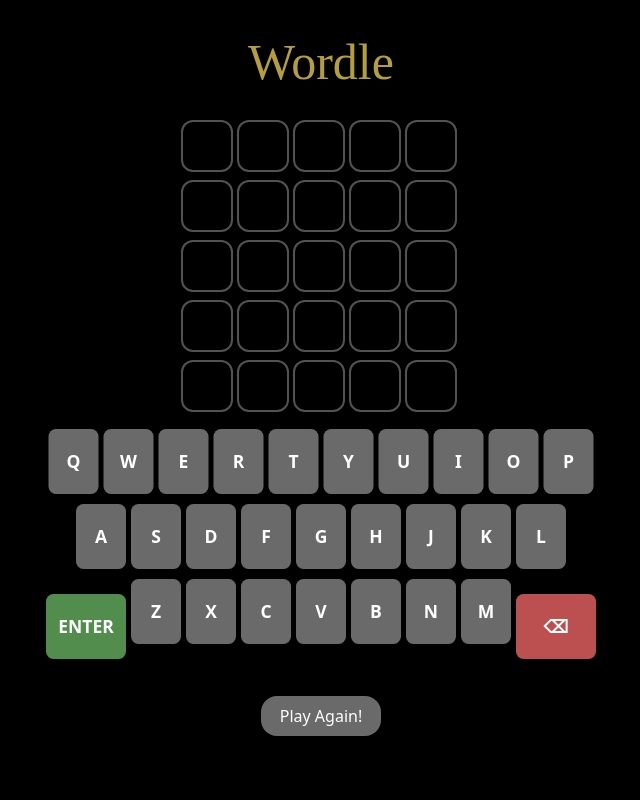
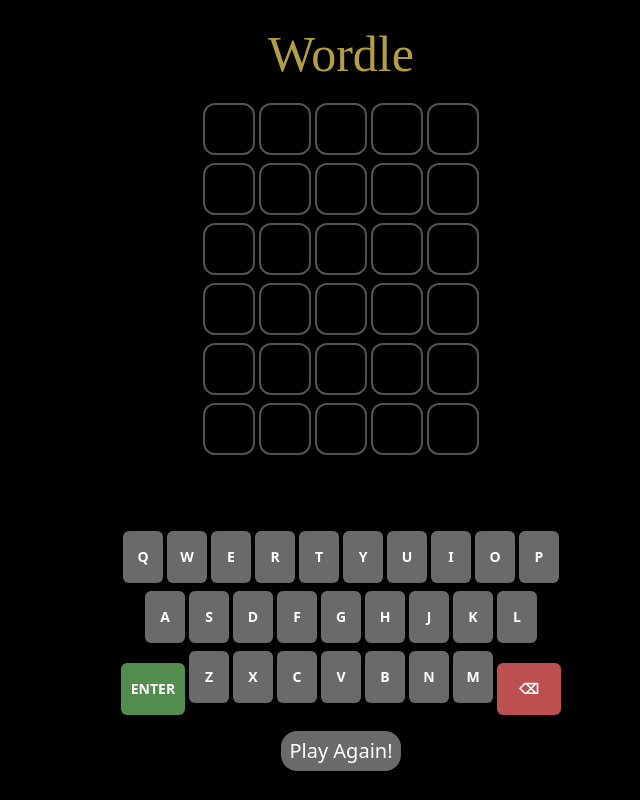
Before and after one commit to shubham-021/OwnWordle, a React (Vite) app: page / in a window 1280 px wide. Shown: the whole page, without its empty margins (299-939 px from the left). Built offline with nearby package versions, Linux system fonts and the light colour scheme; no server answers; a web font is replaced by a local one.

Commit message:
change some styling and feat

```diff
--- a/package.json
+++ b/package.json
@@ -14,6 +14,7 @@
     "clsx": "^2.1.1",
     "react": "^19.1.0",
     "react-dom": "^19.1.0",
+    "react-hot-toast": "^2.5.2",
     "tailwindcss": "^4.1.11"
   },
   "devDependencies": {
--- a/src/App.jsx
+++ b/src/App.jsx
@@ -1,11 +1,15 @@
 import './App.css'
 import { Board } from './components/Board'
+import toast, { Toaster } from 'react-hot-toast';
 
 function App() {
+
+  const notify = (solution) => toast(`Word was '${solution}'` , {style : {background: '#ced4da' , color : '#538d4e' , fontFamily : 'Cartograph CF' , fontWeight : 'bold' , fontSize : '20px'}});
   return (
-    <div className='h-screen w-screen flex flex-col justify-center items-center relative bg-[#000000]'>
-      <Board/>
-    </div>
+      <div className='h-screen w-screen flex flex-col justify-center items-center relative bg-[#000000]'>
+        <Toaster position='top-right' toastOptions={{duration : 3000}}/>
+        <Board fn={notify}/>
+      </div>
   )
 }
 
--- a/src/components/Board.jsx
+++ b/src/components/Board.jsx
@@ -2,7 +2,7 @@
 import { Line } from "./Line"
 import { Keyboard } from "./Keyboard"
 
-export const Board = () => {
+export const Board = ({fn}) => {
 
     const isLetter = useCallback((char)=>{
         const code = char.charCodeAt(0);
@@ -10,10 +10,10 @@
     } , [])
 
     const [solution , setSolution] = useState('')
-    const[guesses , setGuesses] = useState(new Array(5).fill(null))
+    const[guesses , setGuesses] = useState(new Array(6).fill(null))
     const[currentGuess , setCurrentGuess] = useState('')
     const [isGameOver , setIsGameOver] = useState(false)
-    const [trial , setTrial] = useState(5)
+    const [trial , setTrial] = useState(6)
     const [usedLetters, setUsedLetters] = useState({}) // New state for tracking used letters
 
     const updateUsedLetters = useCallback((guess, solution) => {
@@ -126,13 +126,16 @@
     //     }
     //     console.log(trial)
     // },[guesses])
+    if(!trial){
+        fn(solution.toUpperCase())
+    }
 
     return(
-        <div className="h-full w-1/2 flex flex-col justify-center items-center">
+        <div className="h-full w-1/2 flex flex-col justify-center items-center gap-4">
 
-      <div className = 'font-[JetBrainsMono] -translate-x-5 -translate-y-5 text-[#b59f3b]  text-[50px]'> Wordle </div>
+            <div className = 'flex justify-center font-[JetBrainsMono] text-[#b59f3b] text-2xl lg:text-[50px]'> Wordle </div>
 
-            <div className="h-93 w-80 flex flex-col gap-3 mb-10">
+            <div className="w-fit lg:h-93 flex flex-col gap-1 lg:gap-3 mb-4 lg:mb-10">
                 {
                     guesses.map((guess , i)=>{
                         const isCurrentGuess = i === guesses.findIndex(val => val == null)
@@ -148,18 +151,16 @@
             onKeyClick={handleKeyboardClick}/>
 
             <button
-                className='bg-[#6a6a6a] w-30 h-10 -translate-x-5 -translate-y-5 rounded-2xl text-white hover:cursor-pointer'
+                className='bg-[#6a6a6a] w-22 h-8 sm:h-8 text-sm sm:text-sm lg:text-xl lg:w-30 lg:h-10 rounded-2xl text-white hover:cursor-pointer mb-2'
                 onClick={()=>window.location.reload(true)}
                 >Play Again!
             </button>
 
-            {!trial && (
-                <div className="h-10 lg:text-[20px] -translate-x-5 btranslate-y-5 w-full text-xl font-bold text-white flex justify-center mt-5">
+            {/* {!trial && (
+                <div className="h-10 lg:text-[20px] w-full text-xl font-bold text-white flex justify-center mt-5">
                     <div>Word : <span className="uppercase">{solution}</span></div>
                 </div>
-            )}
-
-
+            )} */}
         </div>
     )
 }
--- a/src/components/Cell.jsx
+++ b/src/components/Cell.jsx
@@ -8,7 +8,7 @@
                 'bg-[#b59f3b]' : includes,
                 'pop-animation' : includes || incorrect || correct
 
-            }, "h-13 w-13 flex justify-center  items-center text-[#ffffff] border-2 rounded-xl border-neutral-600 uppercase")}>{children}</div>
+            }, "h-9 w-9 lg:h-13 lg:w-13 flex justify-center  items-center text-neutral-200 border-2 rounded-md sm:rounded-xl border-neutral-600 uppercase")}>{children}</div>
         )
 }
 
--- a/src/components/Keyboard.jsx
+++ b/src/components/Keyboard.jsx
@@ -10,9 +10,9 @@
 
     const getKeyStyle = (key) => {
         if (key === 'ENTER' || key === 'BACKSPACE') {
-            return 'w-16 h-13 mt-3'
+            return 'w-12 h-9 lg:w-16 lg:h-13 mt-3'
         }
-        return 'w-10 h-13'
+        return 'w-6 h-9 lg:w-10 lg:h-13'
     }
 
 
@@ -40,7 +40,8 @@
     }
 
     return (
-        <div className="flex flex-col transform md:scale-100 lg:scale-125 gap-2 -translate-y-20 -translate-x-5">
+        <div className="w-full flex justify-center items-center">
+            <div className="flex flex-col gap-2 w-fit">
                 {KEYBOARD_ROWS.map((row, rowIndex) => (
                     <div key={rowIndex} className="flex gap-1 justify-center">
                         {row.map((key) => (
@@ -59,5 +60,6 @@
                     </div>
                 ))}
             </div>
+        </div>
     )
 }
--- a/src/components/Line.jsx
+++ b/src/components/Line.jsx
@@ -16,7 +16,7 @@
     }
 
     return(
-        <div className="h-12 w-80 flex gap-1">
+        <div className="h-9 lg:h-12 flex gap-1">
             {cells}
         </div>
     )
```
Also changed, not shown: 1 other file (tests, documents, lock files or other folders). Lines whose indentation alone changed are shown as unchanged.
